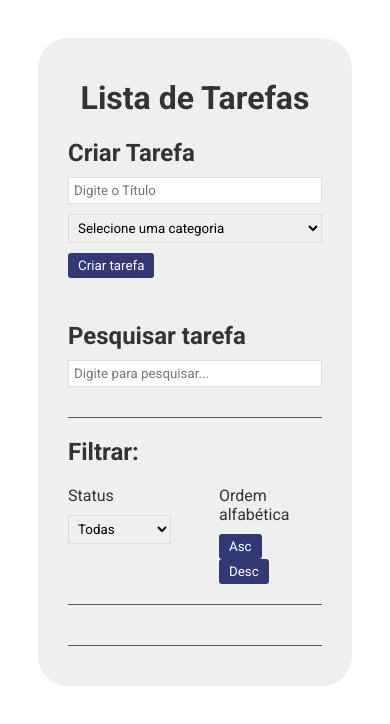
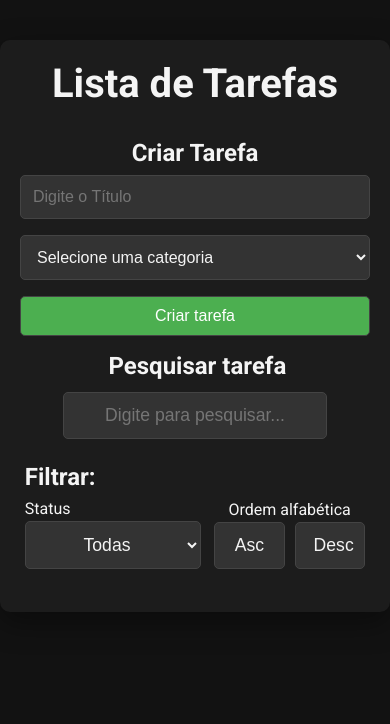
Before and after one commit to Igor-Brandalise/Todo-list, a React (Vite) app: page / in a window 390 px wide. Shown: the top 724 px of the page. Built offline with nearby package versions, Linux system fonts and the light colour scheme.

Commit message:
css restante

```diff
--- a/src/App.css
+++ b/src/App.css
@@ -1,104 +1,262 @@
-@import url('https://fonts.googleapis.com/css2?family=Roboto:ital,wght@0,100;0,300;0,400;0,500;0,700;0,900;1,100;1,300;1,400;1,500;1,700;1,900&family=Rubik:ital,wght@0,300..900;1,300..900&display=swap');
+@import url("https://fonts.googleapis.com/css2?family=Roboto:ital,wght@0,100;0,300;0,400;0,500;0,700;0,900;1,100;1,300;1,400;1,500;1,700;1,900&family=Rubik:ital,wght@0,300..900;1,300..900&display=swap");
 
-*{
-  font-family: "Roboto", serif;
+* {
+  margin: 0;
+  padding: 0;
+  box-sizing: border-box;
 }
 
 body {
-  background-color: white;
-  color: #333;
-  padding: 30px;
+  font-family: "Roboto", serif;
+  background-color: #121212;
+  color: #f4f4f4;
 }
 
 .app {
-  max-width: 600px;
-  margin: 0 auto 300px;
-  background-color: #efefef;
-  padding: 20px 30px;
-  border-radius: 30px;
+  max-width: 800px;
+  margin: 40px auto;
+  padding: 20px;
+  background-color: #1c1c1c;
+  border-radius: 10px;
+  box-shadow: 0 10px 30px rgba(0, 0, 0, 0.4);
+  display: flex;
+  flex-direction: column;
 }
 
 h1 {
   text-align: center;
+  font-size: 2.5rem;
+  color: #f4f4f4;
+  transition: all 0.3s ease;
+  margin-bottom: 0.8em;
 }
 
-h2 {
-  margin-bottom: 10px;
+.todo-form {
+  display: flex;
+  flex-direction: column;
+  align-items: center;
 }
 
-p {
-  margin: 10px 0;
+.search {
+  display: flex;
+  flex-direction: column;
+  align-items: center;
+  margin-top: 0.5em;
 }
 
-input {
-  box-sizing: border-box;
+.search input,
+.filter select,
+.filter button {
+  text-align: center;
+  padding: 12px 18px;
+  margin: 0 5px;
+  background-color: #333;
+  border: 1px solid #444;
+  border-radius: 5px;
+  color: #f4f4f4;
+  font-size: 1.1rem;
+  transition: background-color 0.3s ease;
 }
 
-button {
-  background-color: #333974;
-  color: white;
-  padding: 5px 10px;
-  margin-right: 10px;
-  border: none;
-  border-radius: 3px;
-  cursor: pointer;
-  opacity: 1;
-  transition: 0.3;
+.search input:focus,
+.filter select:focus,
+.filter button:focus {
+  outline: none;
+  background-color: #555;
 }
-button:hover {
-  opacity: 0.9;
+
+.search h2 {
+  margin-bottom: 0.5em;
+  padding-left: 0.2em;
+}
+
+.search input {
+  width: 15em;
+}
+
+.app .filter-search-container {
+  display: flex;
+  margin-bottom: 30px;
+  width: 100%;
+  max-width: 700px;
+  margin-left: auto;
+  margin-right: auto;
+  gap: 10px;
+}
+
+.app .filter-options {
+  display: flex;
+  justify-content: space-between;
+  align-items: center;
+  flex-direction: row;
+  margin-top: .5em;
+  gap: 10px;
+}
+
+.estado p {
+  text-align: left;
+  margin-left: 0.3em;
+  margin-bottom: 0.2em;
+}
+
+.filter h2 {
+  margin-left: 0.2em;
+  margin-top: 1em;
+}
+
+.filter select {
+  width: 12em;
+}
+
+.ordem p {
+  margin-bottom: .2em;
+  text-align: center;
 }
 
 .todo-list {
-  margin-bottom: 20px;
-  padding-bottom: 20px;
-  border-bottom: 1px solid #555;
+  margin-top: 1.4em;
+  display: flex;
+  flex-direction: column;
+  gap: 15px;
+  width: 100%;
 }
 
 .todo {
-  background-color: white;
-  box-shadow: 0 0 10px rgba(0, 0, 0, 0.1);
-  padding: 10px;
-  margin-bottom: 10px;
-  border-radius: 5px;
   display: flex;
   justify-content: space-between;
-  align-items: center;
+  padding: 15px;
+  border: 1px solid #444;
+  background-color: #333;
+  border-radius: 8px;
+  transition: background-color 0.3s ease, transform 0.3s ease;
 }
 
-.complete {
-  background-color: #5cb85c;
+.todo:hover {
+  background-color: #444;
+  transform: translateX(10px);
 }
 
-.remove {
-  background-color: #d9534f;
+.content .tarefa{
+  font-size: 1.3em;
+  font-weight: 600;
 }
 
-.todo-form {
-  padding-bottom: 1.5rem;
+
+.content .category {
+  font-size: 1em;
+  color: #888;
+  font-weight: 600;
+  text-align: center;
 }
 
-input,
-select {
-  padding: 5px;
-  margin-bottom: 10px;
-  border: 1px solid #ddd;
-  width: 100%;
+button.complete,
+button.remove {
+  color: white;
+  border: none;
+  padding: 8px 12px;
+  border-radius: 4px;
+  cursor: pointer;
+  transition: all 0.3s ease;
+  font-size: 0.95rem;
 }
 
-.filter,
-.search {
-  border-bottom: 1px solid #555;
-  margin-bottom: 20px;
-  padding-bottom: 20px;
+button.remove {
+  margin-left: 1em;
 }
 
-.filter-options{
-  display: flex;
-  justify-content: space-between;
-  gap: 3rem;
+button.complete:hover,
+button.remove:hover {
+  transform: scale(1.05);
 }
 
-.filter-options div{
-  flex: 1 1 0;
+button.remove {
+  background-color: #f44336;
 }
+
+button.remove:hover {
+  background-color: #e91714;
+}
+
+button.complete {
+  background-color: #66cc66;
+}
+
+button.complete:hover {
+  background-color: #18e223;
+}
+
+.todo-form-container {
+  margin-top: 30px;
+  width: 100%;
+  max-width: 600px;
+}
+
+.todo-form input,
+.todo-form select,
+.todo-form button {
+  width: 100%;
+  padding: 12px;
+  margin: 8px 0;
+  background-color: #333;
+  border: 1px solid #444;
+  border-radius: 5px;
+  color: #f4f4f4;
+  font-size: 1rem;
+  transition: background-color 0.3s ease;
+}
+
+.todo-form button {
+  background-color: #4caf50;
+  color: white;
+  cursor: pointer;
+  padding: 10px 15px;
+}
+
+.todo-form button:hover {
+  background-color: #45a049;
+}
+
+.todo,
+.todo-form-container,
+.filter-search-container {
+  animation: fadeIn 0.5s ease-out;
+}
+
+@keyframes fadeIn {
+  0% {
+    opacity: 0;
+  }
+  100% {
+    opacity: 1;
+  }
+}
+
+@media (max-width: 768px) {
+
+  .app .filter-options{
+    gap: 0.1em;
+  }
+
+  .filter select {
+    width: 10em;
+  }
+
+  .ordem button{
+    width: 4em;
+  }
+
+  .filter-search-container {
+    flex-direction: column;
+    align-items: center;
+  }
+
+  .todo-list {
+    width: 100%;
+    max-width: 600px;
+  }
+
+  .todo-form-container {
+    width: 100%;
+    max-width: 600px;
+  }
+}
```
